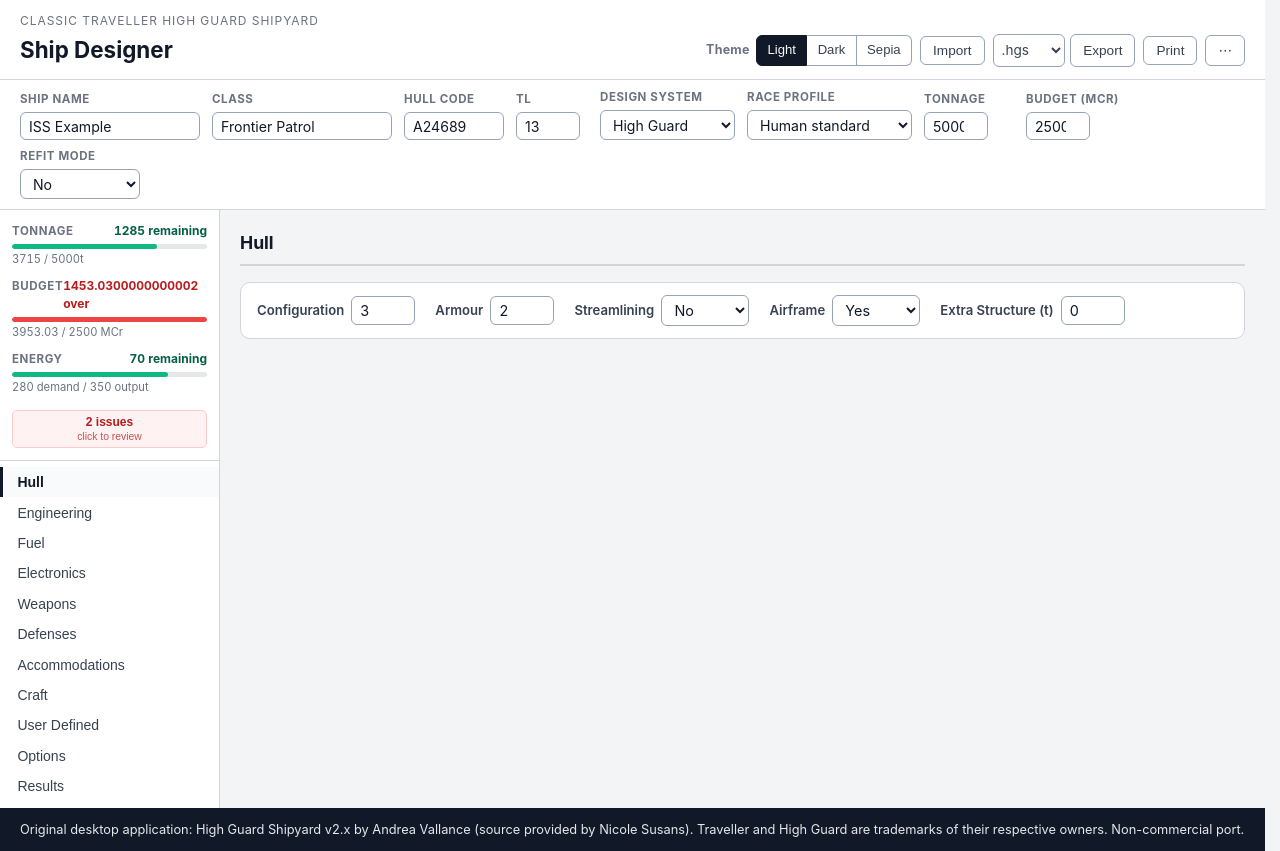
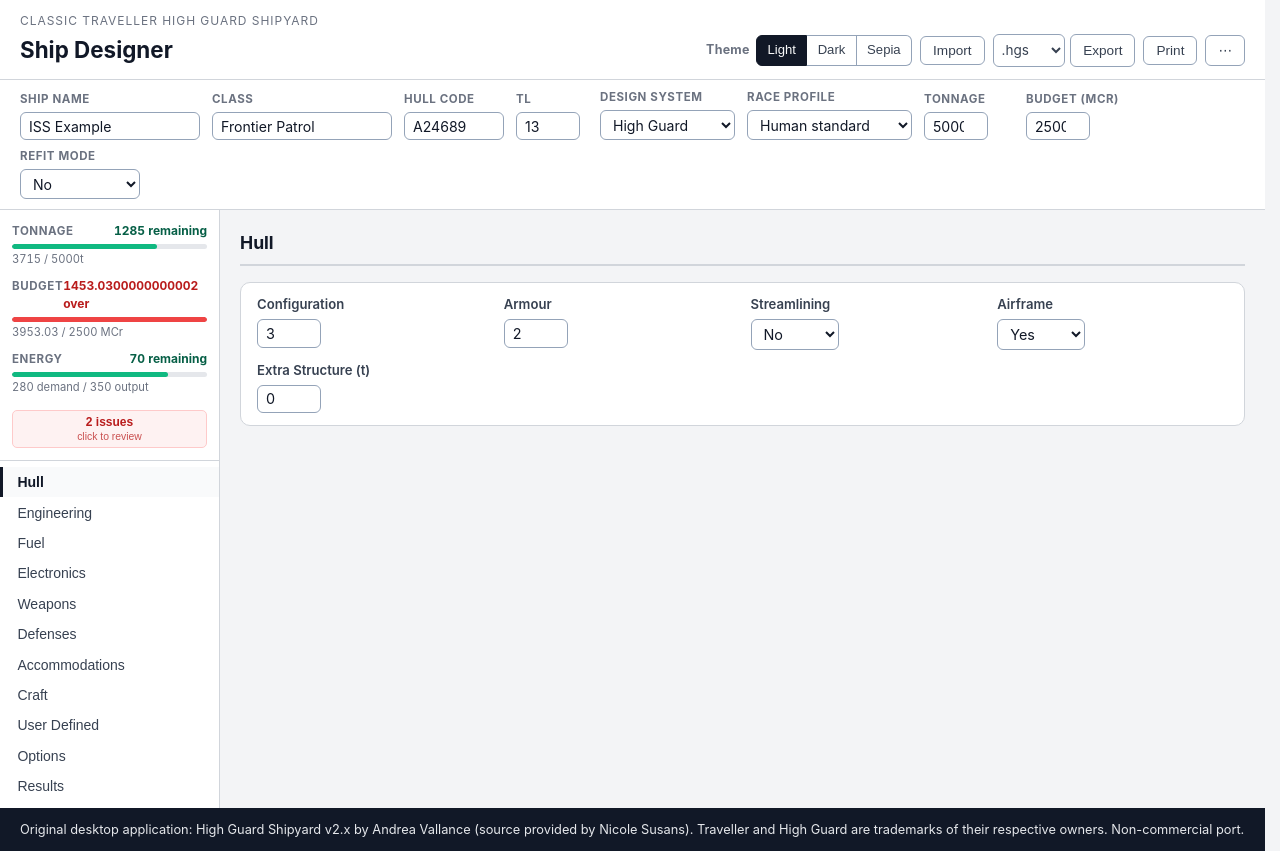
Before and after one commit to code-monki/high-guard-shipyard, a Vue app in the folder web/: page / in a window 1280 px wide. Built offline with nearby package versions, Linux system fonts and the light colour scheme.

Commit message:
Refine component controls and field sizing

```diff
--- a/web/src/style.css
+++ b/web/src/style.css
@@ -586,18 +586,18 @@ h2, h3, h4, p { margin: 0; }
   margin-bottom: 0.1rem;
 }
 
-/* ── Field row: label + control on the same line ─────────────────────────── */
+/* ── Responsive field grid ───────────────────────────────────────────────── */
 .field-row {
-  display: flex;
-  flex-wrap: wrap;
-  gap: 0.4rem 1.25rem;
-  align-items: center;
+  display: grid;
+  grid-template-columns: repeat(auto-fit, minmax(min(100%, 12rem), 1fr));
+  gap: 0.7rem 1rem;
 }
 
 .field {
   display: flex;
-  align-items: center;
-  gap: 0.45rem;
+  flex-direction: column;
+  align-items: stretch;
+  gap: 0.25rem;
   min-width: 0;
 }
 
@@ -606,6 +606,11 @@ h2, h3, h4, p { margin: 0; }
   font-weight: 600;
   color: var(--color-text-secondary);
   white-space: nowrap;
+}
+
+.field input,
+.field select {
+  width: 100%;
 }
 
 /* ── Controls ─────────────────────────────────────────────────────────────── */
```
